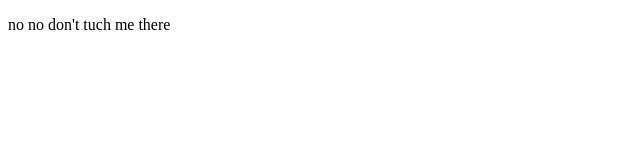
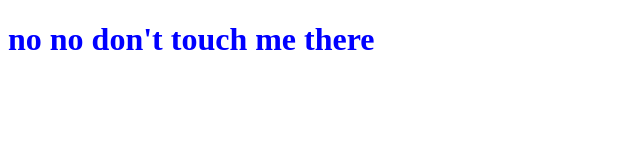
Before and after one commit to benoitfournier28/BabelJB, a plain HTML site: page Babel.html in a window 1280 px wide. Shown: the whole page, without its empty margins (0-640 px from the left). Drawn offline with Linux system fonts and the light colour scheme.

Commit message:
modif du h1

```diff
--- a/Babel.html
+++ b/Babel.html
@@ -7,7 +7,7 @@
 </head>
 <body>
     <header>
-        <p>no no don't tuch me there</p>
+        <h1 style="color: blue;">no no don't touch me there</h1>
     </header>
 
 </body>
```
